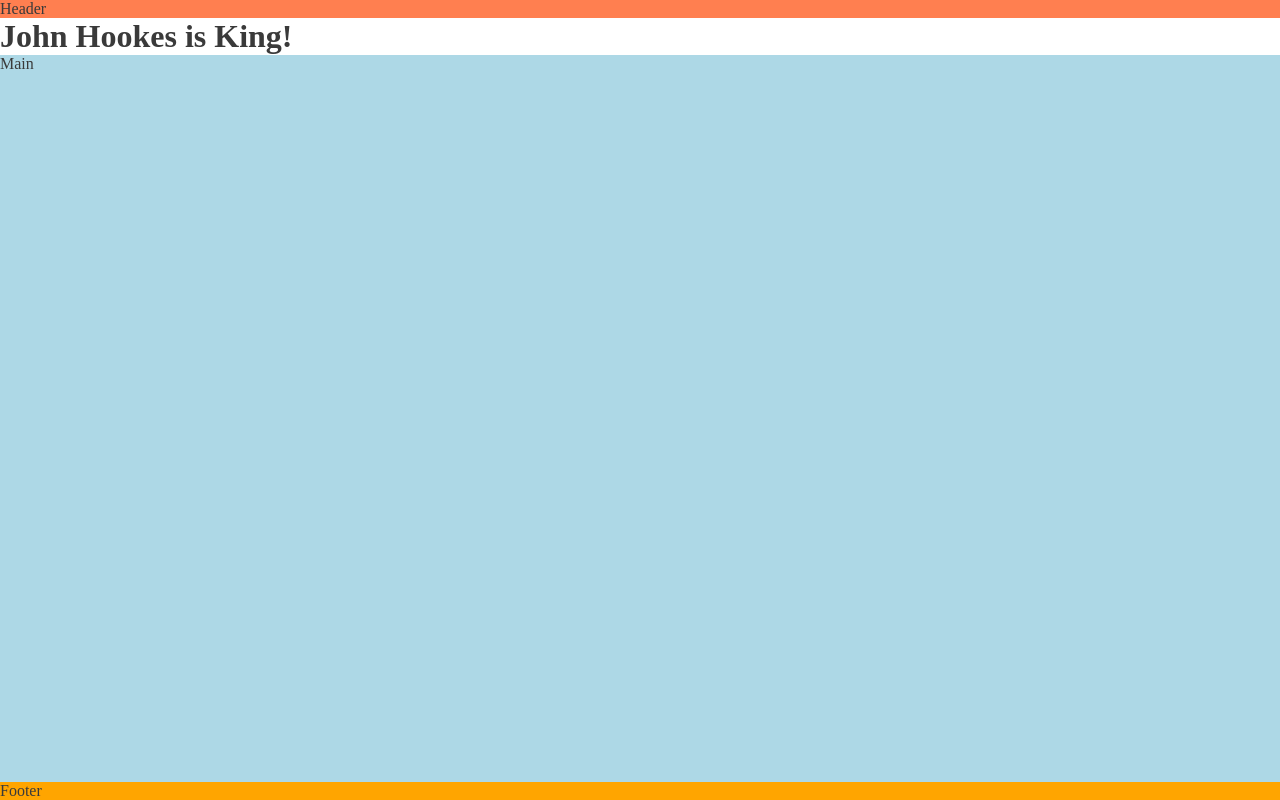
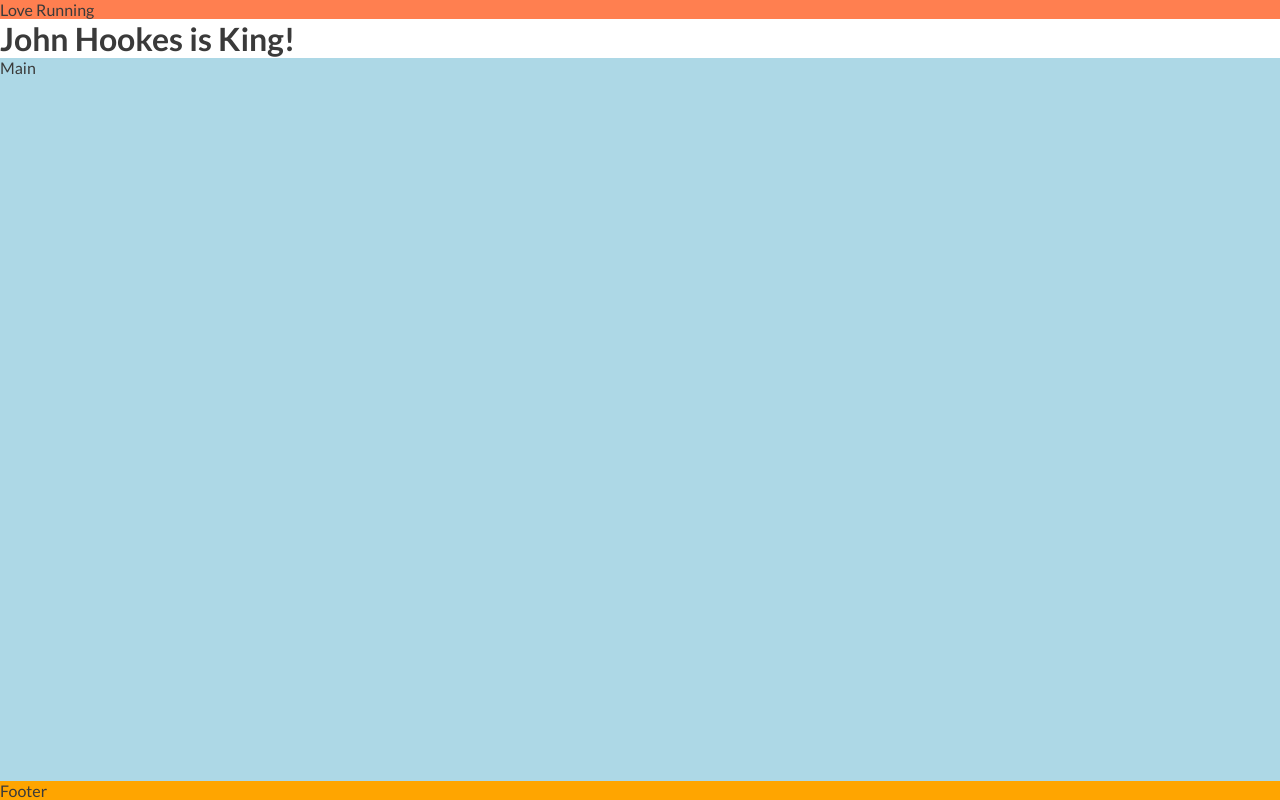
Before and after one commit to JohnHookes/Love-running-walthrough1, a plain HTML site: page index.html in a window 1280 px wide. Drawn offline with Linux system fonts and the light colour scheme.

Commit message:
added font style lato to the body

```diff
--- a/assets/css/style.css
+++ b/assets/css/style.css
@@ -92,6 +92,8 @@ body{
     flex-direction: column;
     /* generic style rules*/
     color:#3a3a3a;
+    font-family:'lato', san-serif;
+
 }
 
 /*Header*/
--- a/index.html
+++ b/index.html
@@ -20,7 +20,7 @@
 </head>
 <body>
     <!--Header-->
-    <header>Header</header>
+    <header>Love Running</header>
     <!--Main-->
     <h1 class="lato">John Hookes is King!</h1>
     <main>Main</main>
```
